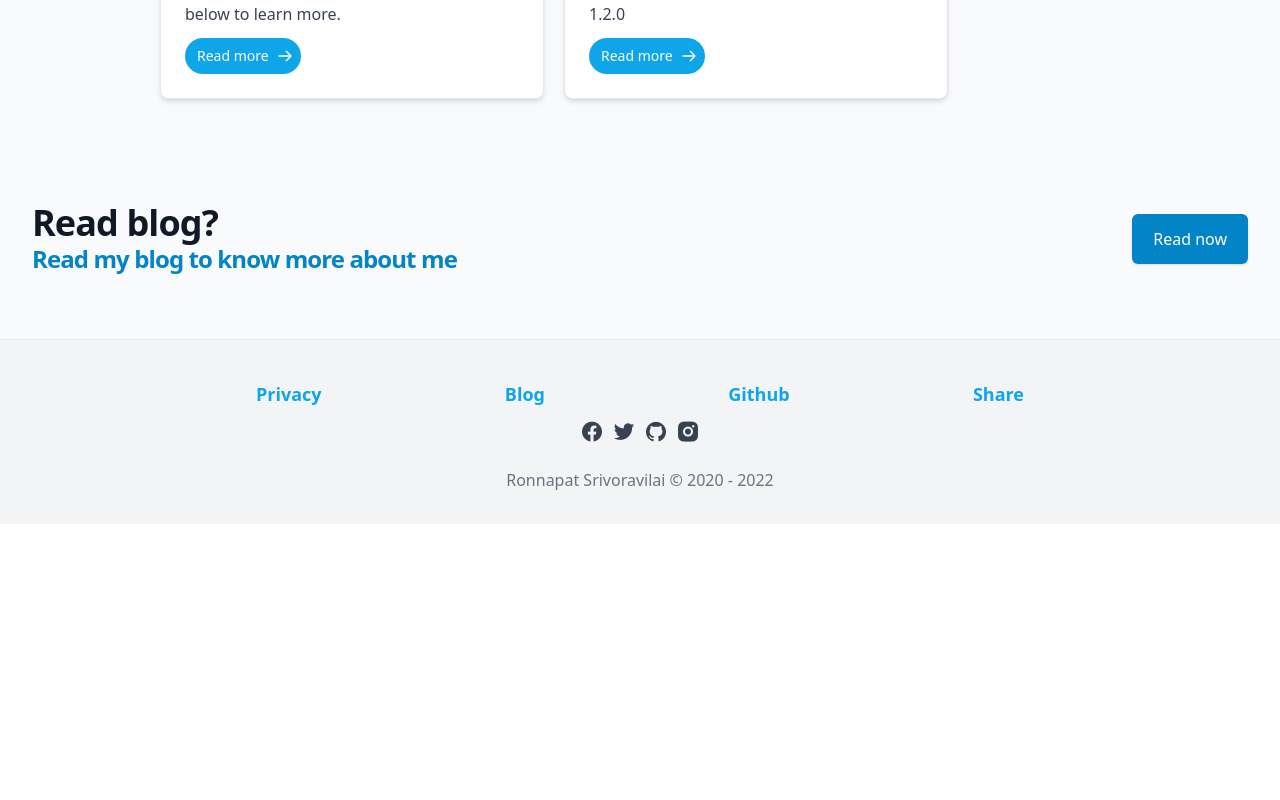
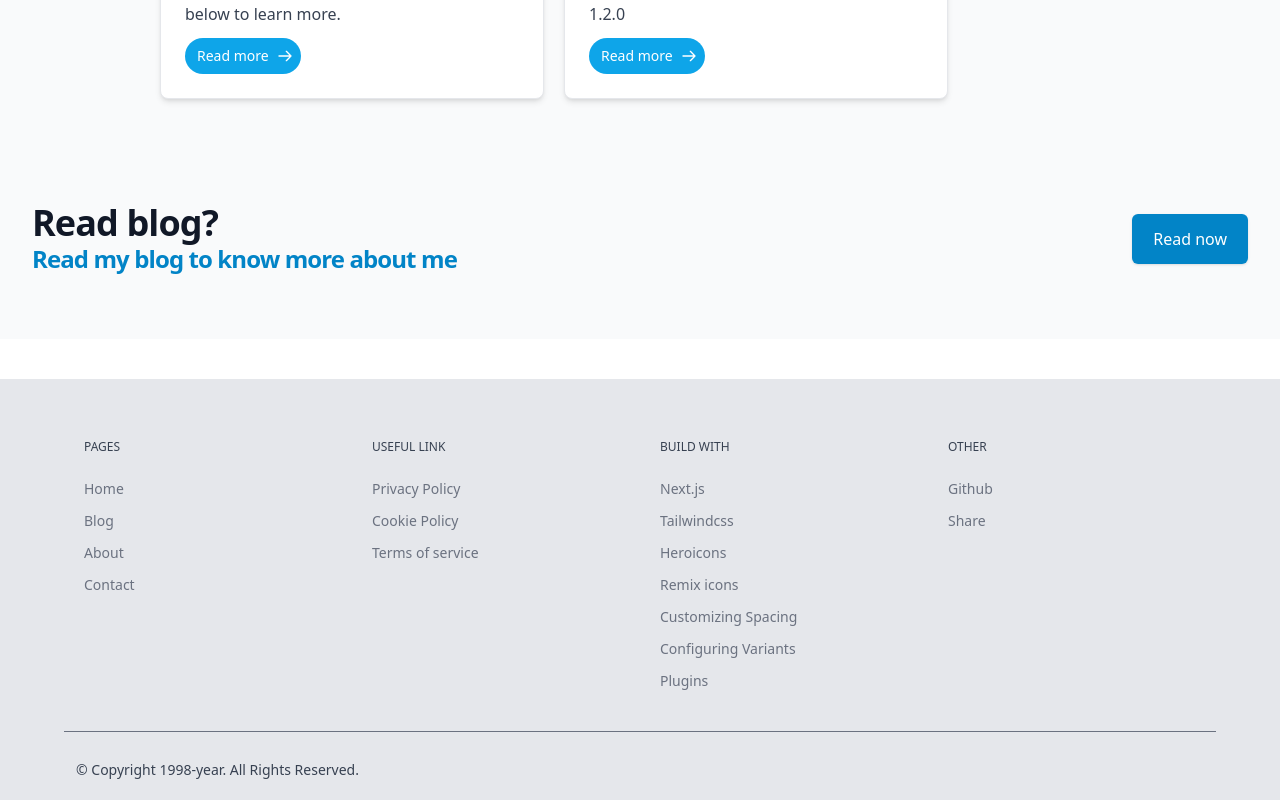
Before and after one commit to ronnapatp/ronnapat.com, a Next.js app: page /en-us in a window 1280 px wide. Shown: the part 1558-2358 px from the top of the page. Before the commit the page ends 2082 px from the top, so only its background shows below. Built offline with nearby package versions, Linux system fonts and the light colour scheme; no server answers.

Commit message:
Update footer

```diff
--- a/components/footer.js
+++ b/components/footer.js
@@ -16,6 +16,7 @@ import {
     LinkedinIcon,
     EmailIcon,
 } from "react-share";
+import about from './about';
 
 export default function footer({
   paht
@@ -29,13 +30,22 @@ export default function footer({
       function openModal() {
         setIsOpen(true)
       }
-
+    let pages = 'Pages'
+    let homepage = 'Home'
+    let blogpage = 'Blog'
+    let aboutpage = 'About'
+    let contactpage = 'Contact'
     let privacy = 'Privacy'
     let blog = 'Blog'
     let repo = 'Github'
     let share = 'Share'
     if ( paht == 'th-th' ){
+      pages = 'หน้าต่างๆ'
+      homepage = 'หน้าหลัก'
+      blogpage = 'บทความ'
+      aboutpage = 'เกี่ยวกับ'
       privacy = 'ความเป็นส่วนตัว'
+      contactpage = 'ติดต่อ'
       blog = 'บทความ'
       repo = 'Github'
       share = 'แชร์'
@@ -47,54 +57,109 @@ export default function footer({
     }
 
     return(
-    <footer className="bg-gray-100 dark:bg-slate-900 w-full py-8 border-t dark:border-none">
-        <div className="max-w-screen-xl mx-auto px-4">
-            <ul className="max-w-screen-md mx-auto text-lg font-light flex flex-wrap justify-between">
-                <li className="my-2">
-                    <a className="text-sky-500 font-semibold hover:text-sky-800 transition-colors duration-200 dark:text-sky-400 dark:hover:text-sky-500" href="?=notfound">
-                        {privacy}
+      <footer class="bg-gray-200 dark:bg-slate-900 sm:mt-10 pt-10">
+      <div class="max-w-6xl m-auto text-gray-800 flex flex-wrap justify-left">
+          <div class="p-5 w-1/2 sm:w-4/12 md:w-3/12">
+              <div class="text-xs uppercase text-gray-700 dark:text-gray-400 font-medium mb-6">
+                  {pages}
+              </div>
+
+              <a href="#" class="my-3 block text-gray-500 hover:text-gray-600 dark:text-gray-300 dark:hover:text-gray-100 text-sm font-medium duration-700">
+                  {homepage}
               </a>
-                </li>
-                <li className="my-2">
-                    <a className="text-sky-500 font-semibold hover:text-sky-800 transition-colors duration-200 dark:text-sky-400 dark:hover:text-sky-500" href="https://blog.ronnapat.com/" target='_blank'>
-                        {blog}
+              <a href="#" class="my-3 block text-gray-500 hover:text-gray-600 dark:text-gray-300 dark:hover:text-gray-100 text-sm font-medium duration-700">
+                  {blogpage}
               </a>
-                </li>
-                <li className="my-2">
-                    <a className="text-sky-500 font-semibold hover:text-sky-800 transition-colors duration-200 dark:text-sky-400 dark:hover:text-sky-500" href="https://github.com/ronnapatp/ronnapat.com" target='_blank'>
+              <a href="#" class="my-3 block text-gray-500 hover:text-gray-600 dark:text-gray-300 dark:hover:text-gray-100 text-sm font-medium duration-700">
+                  {aboutpage}
+              </a>
+              <a href="#" class="my-3 block text-gray-500 hover:text-gray-600 dark:text-gray-300 dark:hover:text-gray-100 text-sm font-medium duration-700">
+                  {contactpage}
+              </a>
+          </div>
+
+          <div class="p-5 w-1/2 sm:w-4/12 md:w-3/12">
+              <div class="text-xs uppercase text-gray-700 dark:text-gray-400 font-medium mb-6">
+                useful link
+              </div>
+
+              <a href="#" class="my-3 block text-gray-500 hover:text-gray-600 dark:text-gray-300 dark:hover:text-gray-100 text-sm font-medium duration-700">
+                  Privacy Policy
+              </a>
+              <a href="#" class="my-3 block text-gray-500 hover:text-gray-600 dark:text-gray-300 dark:hover:text-gray-100 text-sm font-medium duration-700">
+                  Cookie Policy
+              </a>
+              <a href="#" class="my-3 block text-gray-500 hover:text-gray-600 dark:text-gray-300 dark:hover:text-gray-100 text-sm font-medium duration-700">
+                  Terms of service
+              </a>
+          </div>
+
+          <div class="p-5 w-1/2 sm:w-4/12 md:w-3/12">
+              <div class="text-xs uppercase text-gray-700 dark:text-gray-400 font-medium mb-6">
+                  Build with
+              </div>
+
+              <a href="#" class="my-3 block text-gray-500 hover:text-gray-600 dark:text-gray-300 dark:hover:text-gray-100 text-sm font-medium duration-700">
+                  Next.js
+              </a>
+              <a href="#" class="my-3 block text-gray-500 hover:text-gray-600 dark:text-gray-300 dark:hover:text-gray-100 text-sm font-medium duration-700">
+                  Tailwindcss
+              </a>
+              <a href="#" class="my-3 block text-gray-500 hover:text-gray-600 dark:text-gray-300 dark:hover:text-gray-100 text-sm font-medium duration-700">
+                  Heroicons
+              </a>
+              <a href="#" class="my-3 block text-gray-500 hover:text-gray-600 dark:text-gray-300 dark:hover:text-gray-100 text-sm font-medium duration-700">
+                  Remix icons
+              </a>
+              <a href="#" class="my-3 block text-gray-500 hover:text-gray-600 dark:text-gray-300 dark:hover:text-gray-100 text-sm font-medium duration-700">
+                  Customizing Spacing
+              </a>
+              <a href="#" class="my-3 block text-gray-500 hover:text-gray-600 dark:text-gray-300 dark:hover:text-gray-100 text-sm font-medium duration-700">
+                  Configuring Variants
+              </a>
+              <a href="#" class="my-3 block text-gray-500 hover:text-gray-600 dark:text-gray-300 dark:hover:text-gray-100 text-sm font-medium duration-700">
+                  Plugins
+              </a>
+          </div>
+
+          <div class="p-5 w-1/2 sm:w-4/12 md:w-3/12">
+              <div class="text-xs uppercase text-gray-700 dark:text-gray-400 font-medium mb-6">
+                  other
+              </div>
+              <a href="#" class="my-3 block text-gray-500 hover:text-gray-600 dark:text-gray-300 dark:hover:text-gray-100 text-sm font-medium duration-700">
                   {repo}
               </a>
-                </li>
-                <li className="my-2">
-                    <button className="text-sky-500 font-semibold hover:text-sky-800 transition-colors duration-200 dark:text-sky-400 dark:hover:text-sky-500"onClick={openModal}>
+              <a href="#" class="my-3 block text-gray-500 hover:text-gray-600 dark:text-gray-300 dark:hover:text-gray-100 text-sm font-medium duration-700">
                   {share}
-                    </button>
-                </li>
-            </ul>
-                  <div id='follow' className='text-center space-x-2'>
-                    <span>
-                      <a target='_blank' href='https://facebook.com/pieronnapatp'>
-                        <i class="ri-facebook-circle-fill text-gray-700 dark:text-gray-200 text-xl md:text-2xl"></i>
               </a>
-                    </span>
-                    <span>
-                      <a target='_blank' href='https://twitter.com/ronnapatp'>
-                        <i class="ri-twitter-fill text-gray-700 dark:text-gray-200 text-xl md:text-2xl"></i>
+          </div>
+      </div>
+
+      <div class="pt-2">
+          <div class="flex pb-5 px-3 m-auto pt-5
+              border-t border-gray-500 text-gray-700 dark:text-gray-400 text-sm
+              flex-col md:flex-row max-w-6xl">
+              <div class="mt-2">
+                  © Copyright 1998-year. All Rights Reserved.
+              </div>
+
+              <div class="md:flex-auto md:flex-row-reverse mt-2 flex-row flex">
+                  <a href="#" class="w-6 mx-1">
+                      <i class="uil uil-facebook-f"></i>
                   </a>
-                    </span>
-                    <span>
-                      <a target='_blank' href='https://github.com/ronnapatp'>
-                        <i class="ri-github-fill text-gray-700 dark:text-gray-200 text-xl md:text-2xl"></i>
+                  <a href="#" class="w-6 mx-1">
+                      <i class="uil uil-twitter-alt"></i>
                   </a>
-                    </span>
-                    <span>
-                      <a target='_blank' href='https://instagram.com/ronnapatsri'>
-                        <i class="ri-instagram-fill text-gray-700 dark:text-gray-200 text-xl md:text-2xl"></i>
+                  <a href="#" class="w-6 mx-1">
+                      <i class="uil uil-youtube"></i>
                   </a>
-                    </span>
+                  <a href="#" class="w-6 mx-1">
+                      <i class="uil uil-linkedin"></i>
+                  </a>
+                  <a href="#" class="w-6 mx-1">
+                      <i class="uil uil-instagram"></i>
+                  </a>
               </div>
-                <div className="text-center text-gray-500 pt-2 sm:pt-5 font-light flex items-center justify-center dark:text-gray-300">
-                    Ronnapat Srivoravilai © 2020 - {new Date().getFullYear()}
           </div>
       </div>
             <Transition appear show={isOpen} as={Fragment}>
```
Lines whose indentation alone changed are shown as unchanged.
